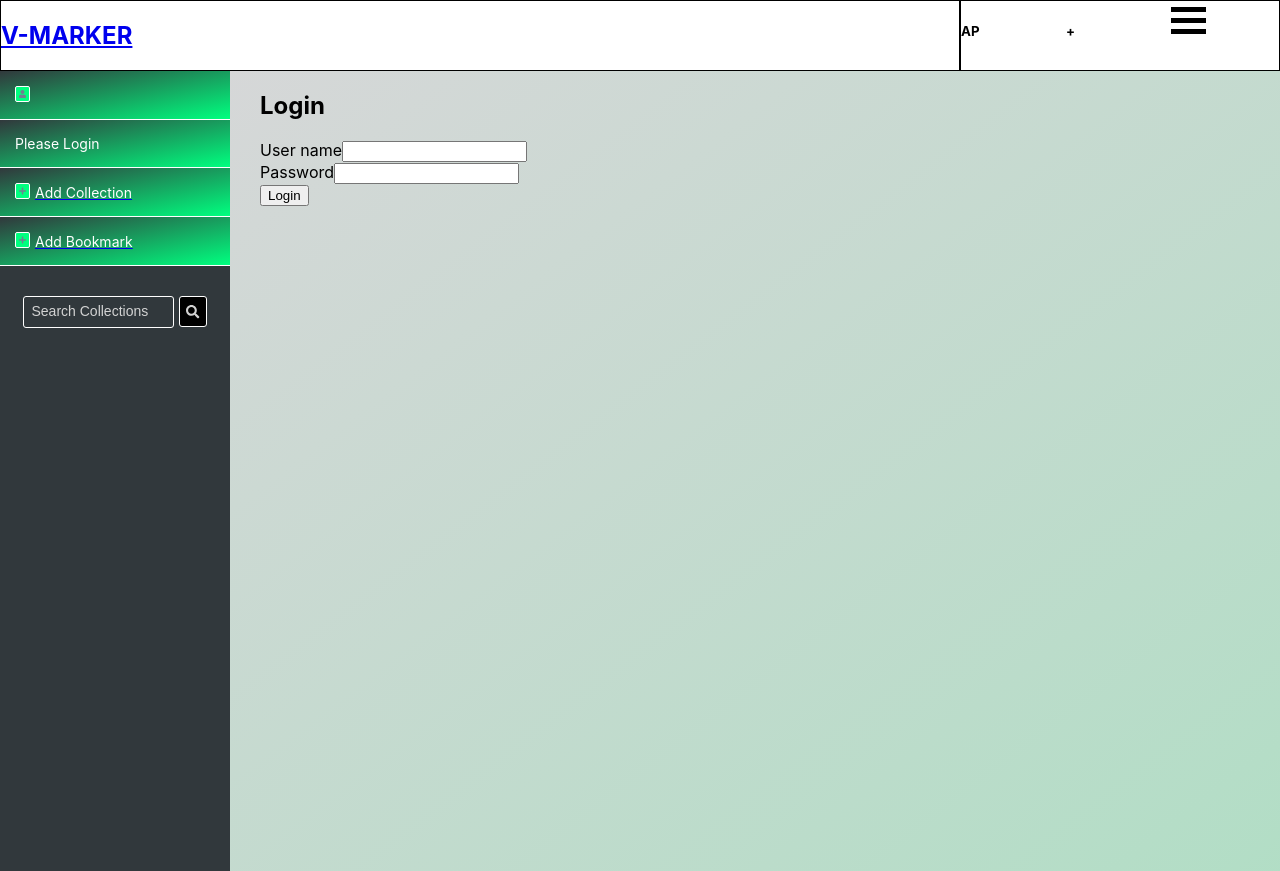
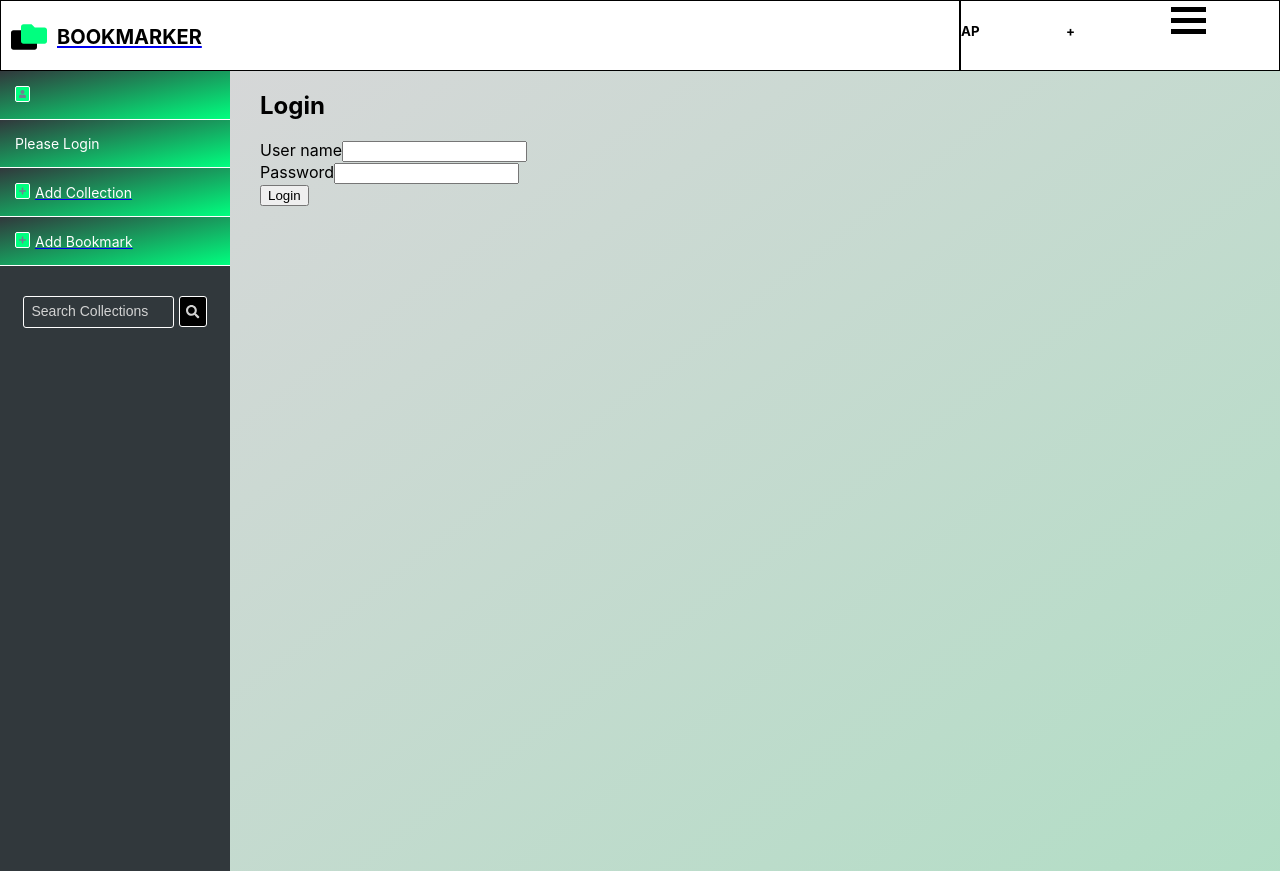
Before and after one commit to quonn-bernard/React-bookmarking-client, a React (Create React App) app: page /login in a window 1280 px wide. Built offline with nearby package versions, Linux system fonts and the light colour scheme; no server answers.

Commit message:
Created Logo component and added to NavBar

```diff
--- /dev/null
+++ b/src/Components/Logo/Logo.js
@@ -0,0 +1,10 @@
+import React from 'react';
+
+export const Logo = (props) => {
+
+    return (
+            <div>
+                {props.children}
+            </div>
+    )
+}
--- a/src/Components/NavBar/NavBar.js
+++ b/src/Components/NavBar/NavBar.js
@@ -7,7 +7,7 @@ class NavBar extends React.Component {
         return (
             <nav className="nav-grid">
                 <div>
-                    <Link to='/'><h1>V-MARKER</h1></Link>
+                    <Link to='/'><h1>{this.props.children}</h1></Link>
                 </div>
                 <div className="nav-menu-grid">
                     <div className="acct-btn"><h5>AP</h5></div>
```
